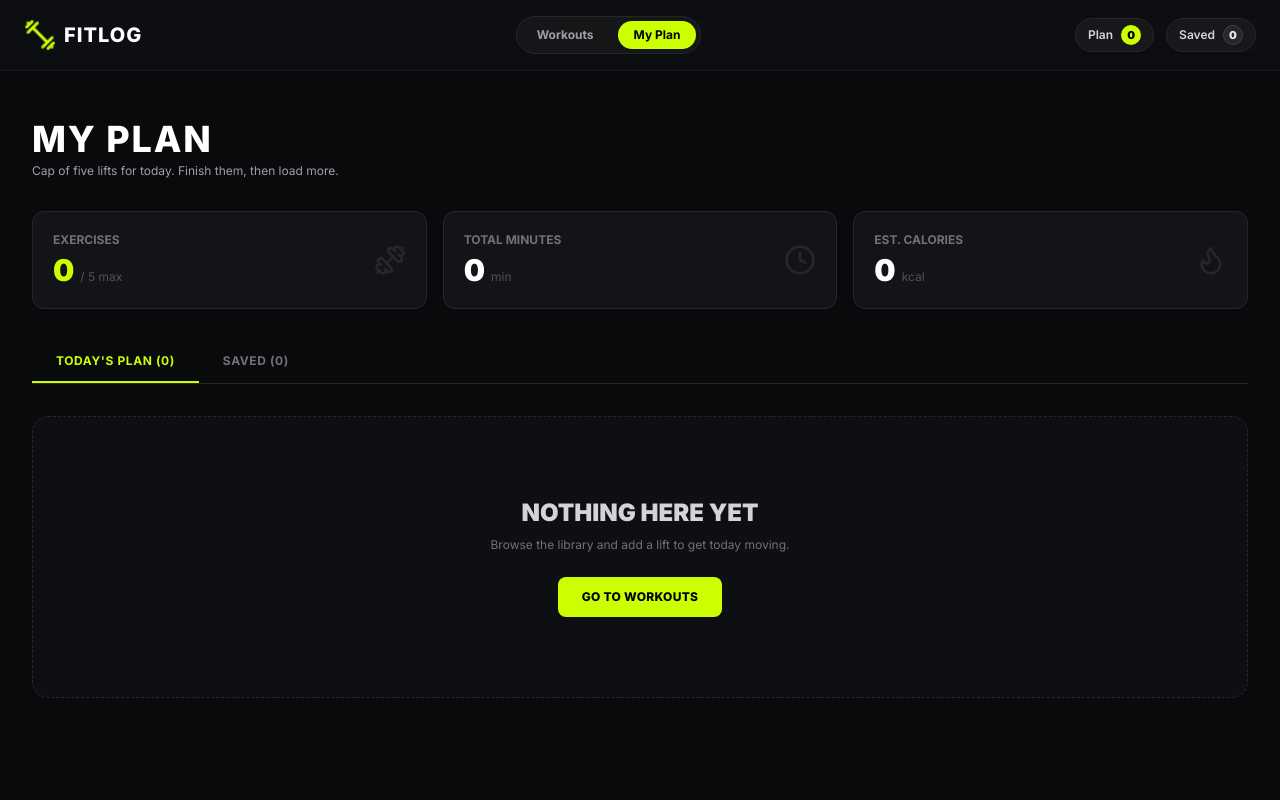
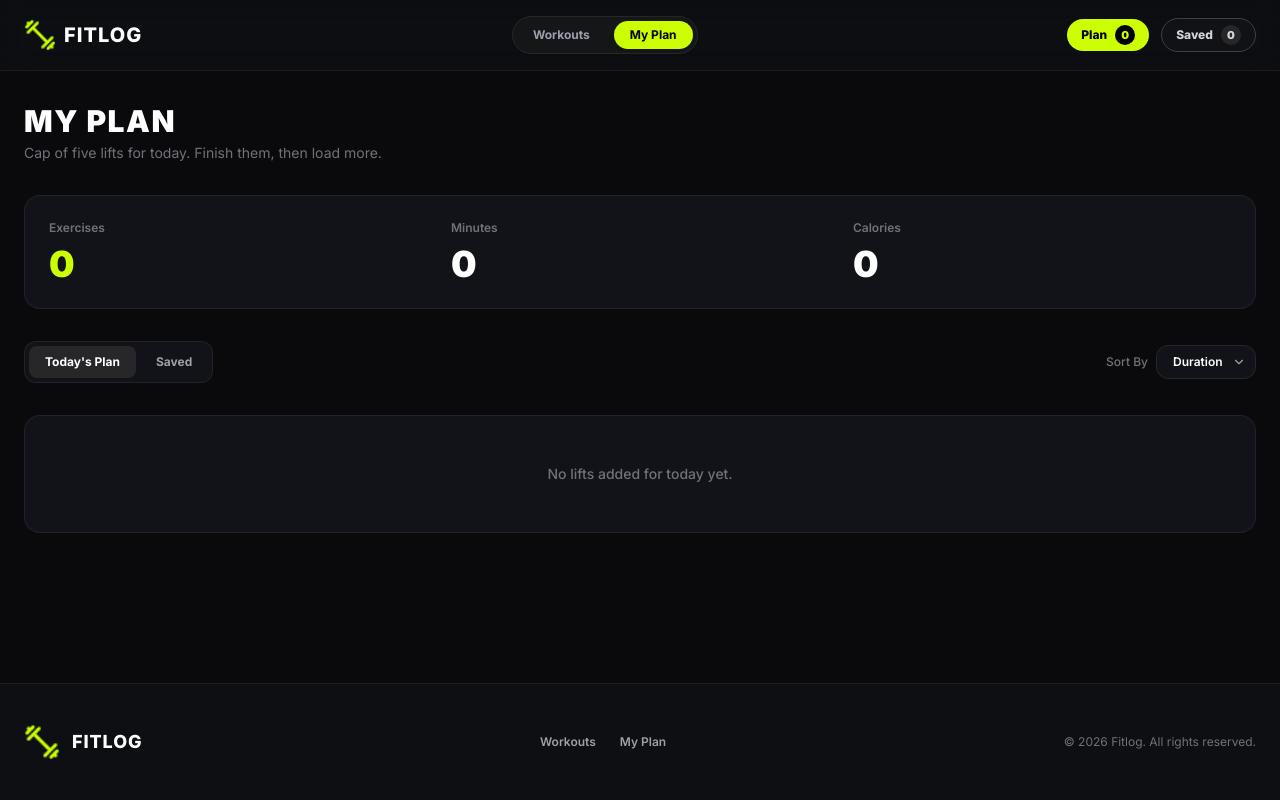
Before and after one commit to mahim157/Fitlog, a Next.js app: page /my-plan in a window 1280 px wide. Shown: the top 800 px of the page. Built offline with nearby package versions, Linux system fonts and the light colour scheme.

Commit message:
feat: complete fitlog app with all pages, context sync, and figma ui design

```diff
--- a/app/layout.tsx
+++ b/app/layout.tsx
@@ -28,7 +28,7 @@ export default function RootLayout({
             <main className="flex-1">{children}</main>
           </div>
           <Footer />
-          <Toaster position="bottom-right" theme="dark" richColors />
+          <Toaster position="top-right" theme="dark" richColors />
         </PlanProvider>
       </body>
     </html>
--- a/app/my-plan/page.tsx
+++ b/app/my-plan/page.tsx
@@ -1,157 +1,205 @@
-// Location: app/my-plan/page.tsx
+
 "use client";
 
 import { useState } from "react";
+import Image from "next/image";
 import Link from "next/link";
+import { Clock, Flame, Star, Check, X, ChevronDown } from "lucide-react";
 import { usePlan } from "@/context/PlanContext";
-import { Dumbbell, Clock, Flame, Check, Trash2, ExternalLink } from "lucide-react";
 
 export default function MyPlanPage() {
-  const { planList, savedList, completedList, markAsDone, removeFromPlan, removeFromSaved } = usePlan();
+  const { planList, savedList, removeFromPlan, removeFromSaved, addToPlan } = usePlan();
   const [activeTab, setActiveTab] = useState<"today" | "saved">("today");
+  const [sortBy, setSortBy] = useState<"duration" | "calories" | "rating">("duration");
+  const [completedIds, setCompletedIds] = useState<Array<number | string>>([]);
 
-  const currentList = activeTab === "today" ? planList : savedList;
+  const toggleComplete = (id: number | string) => {
+    setCompletedIds((prev) =>
+      prev.includes(id) ? prev.filter((item) => item !== id) : [...prev, id]
+    );
+  };
+
+  const activeList = activeTab === "today" ? planList : savedList;
+
+  const sortedList = [...activeList].sort((a, b) => {
+    if (sortBy === "duration") return a.duration - b.duration;
+    if (sortBy === "calories") return a.caloriesBurned - b.caloriesBurned;
+    if (sortBy === "rating") return b.rating - a.rating;
+    return 0;
+  });
 
   const totalExercises = planList.length;
-  const totalMinutes = planList.reduce((acc, curr) => acc + (curr.duration || 0), 0);
-  const totalCalories = planList.reduce((acc, curr) => acc + (curr.calories || 0), 0);
+  const totalMinutes = planList.reduce((acc, item) => acc + (Number(item.duration) || 0), 0);
+  const totalCalories = planList.reduce((acc, item) => acc + (Number(item.caloriesBurned) || 0), 0);
 
   return (
-    <main className="min-h-screen bg-[#090a0c] text-white max-w-7xl mx-auto px-4 md:px-8 py-12">
-      <h1 className="text-4xl font-extrabold tracking-wider uppercase">MY PLAN</h1>
-      <p className="text-zinc-400 text-xs mt-1">
+    <main className="max-w-7xl mx-auto px-4 sm:px-6 py-8 space-y-8">
+      <div>
+        <h1 className="text-3xl font-black uppercase text-white tracking-wider">
+          MY PLAN
+        </h1>
+        <p className="text-zinc-500 text-xs sm:text-sm mt-1">
           Cap of five lifts for today. Finish them, then load more.
         </p>
-
-      {/* Metrics Row */}
-      <div className="grid grid-cols-1 sm:grid-cols-3 gap-4 my-8">
-        <div className="bg-[#121418] border border-zinc-800 p-5 rounded-xl flex items-center justify-between">
-          <div>
-            <p className="text-xs uppercase font-bold text-zinc-500">Exercises</p>
-            <p className="text-3xl font-black text-[#ccff00] mt-1">{totalExercises} <span className="text-xs text-zinc-600 font-normal">/ 5 max</span></p>
-          </div>
-          <Dumbbell className="w-8 h-8 text-zinc-800" />
       </div>
 
-        <div className="bg-[#121418] border border-zinc-800 p-5 rounded-xl flex items-center justify-between">
+      <div className="bg-[#111318] border border-zinc-800/80 rounded-2xl p-6 grid grid-cols-1 sm:grid-cols-3 gap-6">
         <div>
-            <p className="text-xs uppercase font-bold text-zinc-500">Total Minutes</p>
-            <p className="text-3xl font-black text-white mt-1">{totalMinutes} <span className="text-xs text-zinc-600 font-normal">min</span></p>
+          <p className="text-zinc-500 text-xs font-semibold">Exercises</p>
+          <p className="text-4xl font-black text-[#CCFF00] mt-2">{totalExercises}</p>
         </div>
-          <Clock className="w-8 h-8 text-zinc-800" />
+        <div>
+          <p className="text-zinc-500 text-xs font-semibold">Minutes</p>
+          <p className="text-4xl font-black text-white mt-2">{totalMinutes}</p>
         </div>
-
-        <div className="bg-[#121418] border border-zinc-800 p-5 rounded-xl flex items-center justify-between">
         <div>
-            <p className="text-xs uppercase font-bold text-zinc-500">Est. Calories</p>
-            <p className="text-3xl font-black text-white mt-1">{totalCalories} <span className="text-xs text-zinc-600 font-normal">kcal</span></p>
-          </div>
-          <Flame className="w-8 h-8 text-zinc-800" />
+          <p className="text-zinc-500 text-xs font-semibold">Calories</p>
+          <p className="text-4xl font-black text-white mt-2">{totalCalories}</p>
         </div>
       </div>
 
-      {/* Tabs */}
-      <div className="flex border-b border-zinc-800 mb-8">
+      <div className="flex flex-col sm:flex-row sm:items-center justify-between gap-4">
+        <div className="bg-[#111318] border border-zinc-800/80 p-1 rounded-xl inline-flex gap-1">
           <button
             onClick={() => setActiveTab("today")}
-          className={`py-3 px-6 font-bold text-xs uppercase tracking-wider transition-colors border-b-2 ${
-            activeTab === "today" ? "border-[#ccff00] text-[#ccff00]" : "border-transparent text-zinc-500 hover:text-white"
+            className={`px-4 py-2 rounded-lg text-xs font-bold transition-colors cursor-pointer ${
+              activeTab === "today"
+                ? "bg-zinc-800 text-white"
+                : "text-zinc-400 hover:text-white"
             }`}
           >
-          Today's Plan ({planList.length})
+            Today's Plan
           </button>
           <button
             onClick={() => setActiveTab("saved")}
-          className={`py-3 px-6 font-bold text-xs uppercase tracking-wider transition-colors border-b-2 ${
-            activeTab === "saved" ? "border-[#ccff00] text-[#ccff00]" : "border-transparent text-zinc-500 hover:text-white"
+            className={`px-4 py-2 rounded-lg text-xs font-bold transition-colors cursor-pointer ${
+              activeTab === "saved"
+                ? "bg-zinc-800 text-white"
+                : "text-zinc-400 hover:text-white"
             }`}
           >
-          Saved ({savedList.length})
+            Saved
           </button>
         </div>
 
-      {/* Empty State vs List */}
-      {currentList.length === 0 ? (
-        <div className="text-center py-20 bg-[#121418]/50 border border-dashed border-zinc-800 rounded-2xl">
-          <h3 className="text-2xl font-black text-zinc-300 uppercase">NOTHING HERE YET</h3>
-          <p className="text-zinc-500 text-xs mt-2 mb-6">
-            Browse the library and add a lift to get today moving.
-          </p>
-          <Link
-            href="/#library"
-            className="bg-[#ccff00] text-black font-extrabold px-6 py-3 rounded-lg text-xs uppercase tracking-wide hover:bg-[#b8e600] transition-colors inline-block"
+        <div className="flex items-center gap-2 self-end sm:self-auto">
+          <span className="text-zinc-500 text-xs font-medium">Sort By</span>
+          <div className="relative">
+            <select
+              value={sortBy}
+              onChange={(e: any) => setSortBy(e.target.value)}
+              className="appearance-none bg-[#111318] border border-zinc-800 text-white text-xs font-semibold px-4 py-2 pr-8 rounded-xl focus:outline-none cursor-pointer"
             >
-            Go to Workouts
-          </Link>
-        </div>
-      ) : (
-        <div className="flex flex-col gap-4">
-          {currentList.map((workout) => {
-            const isDone = completedList.includes(workout.id);
-            return (
-              <div
-                key={workout.id}
-                className={`bg-[#121418] border ${
-                  isDone ? "border-green-900/50 bg-green-950/10" : "border-zinc-800"
-                } rounded-xl p-4 flex flex-col md:flex-row md:items-center justify-between gap-4 transition-all`}
-              >
-                <div className="flex items-center gap-4">
-                  <img src={workout.image} alt={workout.name} className="w-16 h-16 object-cover rounded-lg bg-zinc-900" />
-                  <div>
-                    <h4 className="font-extrabold text-base uppercase flex items-center gap-2">
-                      {workout.name}
-                      {isDone && <span className="text-[10px] bg-green-500/20 text-green-400 px-2 py-0.5 rounded font-semibold">DONE</span>}
-                    </h4>
-
-                    {/* Safe equipment render */}
-                    <p className="text-xs text-zinc-500">
-                      {Array.isArray(workout?.equipment)
-                        ? workout.equipment.join(", ")
-                        : workout?.equipment || "N/A"}
-                    </p>
-
-                    <div className="flex gap-4 text-xs text-zinc-400 mt-1">
-                      <span>⏱️ {workout.duration} min</span>
-                      <span>🔥 {workout.calories} kcal</span>
-                      <span>⭐ {workout.rating}</span>
+              <option value="duration">Duration</option>
+              <option value="calories">Calories</option>
+              <option value="rating">Rating</option>
+            </select>
+            <ChevronDown className="w-3.5 h-3.5 text-zinc-400 absolute right-2.5 top-1/2 -translate-y-1/2 pointer-events-none" />
           </div>
         </div>
       </div>
 
-                <div className="flex items-center gap-2 self-end md:self-center">
+      <div className="space-y-4">
+        {sortedList.length === 0 ? (
+          <div className="bg-[#111318] border border-zinc-800/80 rounded-2xl p-12 text-center">
+            <p className="text-zinc-500 text-sm font-medium">
+              {activeTab === "today"
+                ? "No lifts added for today yet."
+                : "No saved workouts for later."}
+            </p>
+          </div>
+        ) : (
+          sortedList.map((item) => {
+            const isCompleted = completedIds.includes(item.id);
+
+            return (
+              <div
+                key={item.id}
+                className="bg-[#111318] border border-zinc-800/80 rounded-2xl p-4 flex flex-col sm:flex-row sm:items-center justify-between gap-4 hover:border-zinc-700 transition-all"
+              >
+                <div className="flex items-center gap-4">
+                  <div className="relative w-28 h-20 rounded-xl overflow-hidden bg-zinc-900 flex-shrink-0">
+                    <Image
+                      src={item.image || "/banner.png"}
+                      alt={item.name}
+                      fill
+                      className="object-cover"
+                    />
+                  </div>
+
+                  <div>
+                    <h3 className="text-white font-black text-sm uppercase tracking-tight">
+                      {item.name}
+                    </h3>
+                    <p className="text-zinc-500 text-xs font-medium mt-0.5">
+                      {item.equipment}
+                    </p>
+
+                    <div className="flex items-center gap-4 text-zinc-400 text-xs font-medium mt-2">
+                      <div className="flex items-center gap-1">
+                        <Clock className="w-3.5 h-3.5 text-zinc-500" />
+                        <span>{item.duration} min</span>
+                      </div>
+                      <div className="flex items-center gap-1">
+                        <Flame className="w-3.5 h-3.5 text-[#CCFF00]" />
+                        <span>{item.caloriesBurned} kcal</span>
+                      </div>
+                      <div className="flex items-center gap-1">
+                        <Star className="w-3.5 h-3.5 text-zinc-500" />
+                        <span>{item.rating}</span>
+                      </div>
+                    </div>
+                  </div>
+                </div>
+
+                <div className="flex items-center gap-3 self-end sm:self-auto">
                   <Link
-                    href={`/workout/${workout.id}`}
-                    className="p-2 bg-zinc-800 hover:bg-zinc-700 text-zinc-200 rounded-lg text-xs font-bold flex items-center gap-1"
+                    href={`/workout/${item.id}`}
+                    className="bg-zinc-900 hover:bg-zinc-800 border border-zinc-800 text-zinc-300 font-bold text-xs px-4 py-2.5 rounded-full transition-colors"
                   >
-                    <ExternalLink className="w-3.5 h-3.5" /> Details
+                    View Details
                   </Link>
 
-                  {activeTab === "today" && (
+                  {activeTab === "today" ? (
                     <button
-                      onClick={() => markAsDone(workout.id)}
-                      disabled={isDone}
-                      className={`p-2 rounded-lg text-xs font-bold flex items-center gap-1 ${
-                        isDone
-                          ? "bg-green-900/40 text-green-400 cursor-not-allowed"
-                          : "bg-zinc-800 hover:bg-zinc-700 text-green-400"
+                      onClick={() => toggleComplete(item.id)}
+                      className={`font-black text-xs px-5 py-2.5 rounded-full flex items-center gap-1.5 transition-all cursor-pointer ${
+                        isCompleted
+                          ? "bg-zinc-800 text-zinc-400"
+                          : "bg-[#CCFF00] hover:bg-[#b8e600] text-black"
                       }`}
                     >
-                      <Check className="w-3.5 h-3.5" /> {isDone ? "Done" : "Mark as Done"}
+                      <Check className="w-4 h-4 stroke-[3]" />
+                      <span>{isCompleted ? "Done" : "Mark as Done"}</span>
+                    </button>
+                  ) : (
+                    <button
+                      onClick={() => {
+                        addToPlan(item);
+                        removeFromSaved(item.id);
+                      }}
+                      className="bg-[#CCFF00] hover:bg-[#b8e600] text-black font-black text-xs px-5 py-2.5 rounded-full cursor-pointer"
+                    >
+                      Add to Plan
                     </button>
                   )}
 
                   <button
-                    onClick={() => (activeTab === "today" ? removeFromPlan(workout.id) : removeFromSaved(workout.id))}
-                    className="p-2 bg-zinc-800 hover:bg-red-950 hover:text-red-400 text-zinc-400 rounded-lg"
+                    onClick={() =>
+                      activeTab === "today"
+                        ? removeFromPlan(item.id)
+                        : removeFromSaved(item.id)
+                    }
+                    className="text-zinc-600 hover:text-zinc-300 p-1.5 transition-colors cursor-pointer"
                   >
-                    <Trash2 className="w-3.5 h-3.5" />
+                    <X className="w-4 h-4" />
                   </button>
                 </div>
               </div>
             );
-          })}
+          })
+        )}
       </div>
-      )}
     </main>
   );
 }
--- a/components/Footer.tsx
+++ b/components/Footer.tsx
@@ -10,7 +10,7 @@ export default function Footer() {
         {/* Logo & Brand Info */}
         <div className="flex items-center gap-3">
           <Image
-            src="/logo.png" // public ফোল্ডারে রাখা আপনার ইমেজের নাম
+            src="/logo.png"
             alt="Fitlog Logo"
             width={36}
             height={36}
@@ -21,7 +21,7 @@ export default function Footer() {
           </span>
         </div>
 
-        {/* Footer Navigation Links */}
+
         <div className="flex items-center gap-6 text-xs font-semibold text-zinc-400">
           <Link href="/" className="hover:text-white transition-colors">
             Workouts
@@ -31,7 +31,7 @@ export default function Footer() {
           </Link>
         </div>
 
-        {/* Copyright */}
+
         <p className="text-xs text-zinc-500">
           © {new Date().getFullYear()} Fitlog. All rights reserved.
         </p>
--- a/components/Hero.tsx
+++ b/components/Hero.tsx
@@ -30,7 +30,7 @@ export default function Hero() {
           </Link>
         </div>
 
-        {/* Right Image Container */}
+
         <div className="relative w-full lg:w-[480px] h-[300px] sm:h-[380px] flex items-center justify-center">
           <Image
             src="/banner.png"
--- a/components/Navbar.tsx
+++ b/components/Navbar.tsx
@@ -1,4 +1,4 @@
-// Location: components/Navbar.tsx
+
 "use client";
 
 import Link from "next/link";
@@ -11,9 +11,10 @@ export default function Navbar() {
   const { planList, savedList } = usePlan();
 
   return (
-    <nav className="sticky top-0 z-50 bg-[#0d0f12]/90 backdrop-blur-md border-b border-zinc-800/60 px-6 py-4 flex items-center justify-between">
-      {/* Custom Figma Logo Image */}
-      <Link href="/" className="flex items-center gap-2 font-black text-xl tracking-wider text-white">
+    <nav className="sticky top-0 z-50 bg-[#0d0f12]/90 backdrop-blur-md border-b border-zinc-800/60 px-4 sm:px-6 py-4 flex items-center justify-between">
+
+      {/* Left Logo */}
+      <Link href="/" prefetch={true} className="flex items-center gap-2 font-black text-xl tracking-wider text-white">
         <Image
           src="/logo.png"
           alt="FITLOG Logo"
@@ -24,9 +25,11 @@ export default function Navbar() {
         <span className="font-extrabold uppercase">FITLOG</span>
       </Link>
 
+
       <div className="flex items-center gap-2 bg-zinc-900/80 p-1 rounded-full border border-zinc-800">
         <Link
           href="/"
+          prefetch={true}
           className={`px-4 py-1.5 rounded-full text-xs font-bold transition-colors ${
             pathname === "/" ? "bg-[#ccff00] text-black" : "text-zinc-400 hover:text-white"
           }`}
@@ -35,6 +38,7 @@ export default function Navbar() {
         </Link>
         <Link
           href="/my-plan"
+          prefetch={true}
           className={`px-4 py-1.5 rounded-full text-xs font-bold transition-colors ${
             pathname === "/my-plan" ? "bg-[#ccff00] text-black" : "text-zinc-400 hover:text-white"
           }`}
@@ -43,23 +47,28 @@ export default function Navbar() {
         </Link>
       </div>
 
+
       <div className="flex items-center gap-3">
+        {/* Filled Pill Accent Badge */}
         <Link
           href="/my-plan"
-          className="bg-zinc-900 border border-zinc-800 text-zinc-300 text-xs font-semibold px-3 py-1.5 rounded-full flex items-center gap-2 hover:border-zinc-700 transition-colors"
+          prefetch={true}
+          className="bg-[#ccff00] text-black text-xs font-extrabold px-3.5 py-1.5 rounded-full flex items-center gap-2 hover:bg-[#b8e600] transition-colors"
         >
           <span>Plan</span>
-          <span className="bg-[#ccff00] text-black rounded-full w-5 h-5 text-[11px] font-black flex items-center justify-center">
+          <span className="bg-black text-[#ccff00] rounded-full w-5 h-5 text-[11px] font-black flex items-center justify-center">
             {planList.length}
           </span>
         </Link>
 
+
         <Link
           href="/my-plan"
-          className="bg-zinc-900 border border-zinc-800 text-zinc-300 text-xs font-semibold px-3 py-1.5 rounded-full flex items-center gap-2 hover:border-zinc-700 transition-colors"
+          prefetch={true}
+          className="border border-zinc-700 bg-zinc-900/50 text-zinc-300 text-xs font-extrabold px-3.5 py-1.5 rounded-full flex items-center gap-2 hover:border-zinc-500 transition-colors"
         >
           <span>Saved</span>
-          <span className="bg-zinc-800 text-zinc-200 border border-zinc-700 rounded-full w-5 h-5 text-[11px] font-black flex items-center justify-center">
+          <span className="bg-zinc-800 text-zinc-300 rounded-full w-5 h-5 text-[11px] font-black flex items-center justify-center">
             {savedList.length}
           </span>
         </Link>
--- a/components/WorkoutCard.tsx
+++ b/components/WorkoutCard.tsx
@@ -31,9 +31,9 @@ export default function WorkoutCard({ workout }: WorkoutCardProps) {
   return (
     <Link
       href={`/workout/${workout.id}`}
+      prefetch={true}
       className="group bg-[#111318] border border-zinc-800/80 hover:border-zinc-700 rounded-2xl overflow-hidden flex flex-col transition-all duration-300 hover:-translate-y-1 hover:shadow-xl hover:shadow-black/40"
     >
-
       <div className="relative w-full h-48 sm:h-52 bg-zinc-900 overflow-hidden">
         <Image
           src={workout.image || "/banner.png"}
@@ -46,7 +46,6 @@ export default function WorkoutCard({ workout }: WorkoutCardProps) {
 
       <div className="p-5 flex-1 flex flex-col justify-between">
         <div>
-
           <div className="flex flex-wrap gap-2 mb-3">
             {muscleGroups.map((group, idx) => (
               <span
@@ -58,17 +57,14 @@ export default function WorkoutCard({ workout }: WorkoutCardProps) {
             ))}
           </div>
 
-
           <h3 className="text-white font-black text-lg uppercase tracking-tight line-clamp-1 group-hover:text-[#ccff00] transition-colors">
             {workout.name}
           </h3>
-
 
           <p className="text-zinc-500 text-xs font-medium mt-1 line-clamp-1">
             {workout.equipment}
           </p>
         </div>
-
 
         <div className="flex items-center gap-4 text-zinc-400 text-xs font-semibold mt-6 pt-4 border-t border-zinc-800/60">
           <div className="flex items-center gap-1.5">
```
Also changed, not shown: components/DetailActions.tsx (+2 -8 lines). Lines whose indentation alone changed are shown as unchanged.
